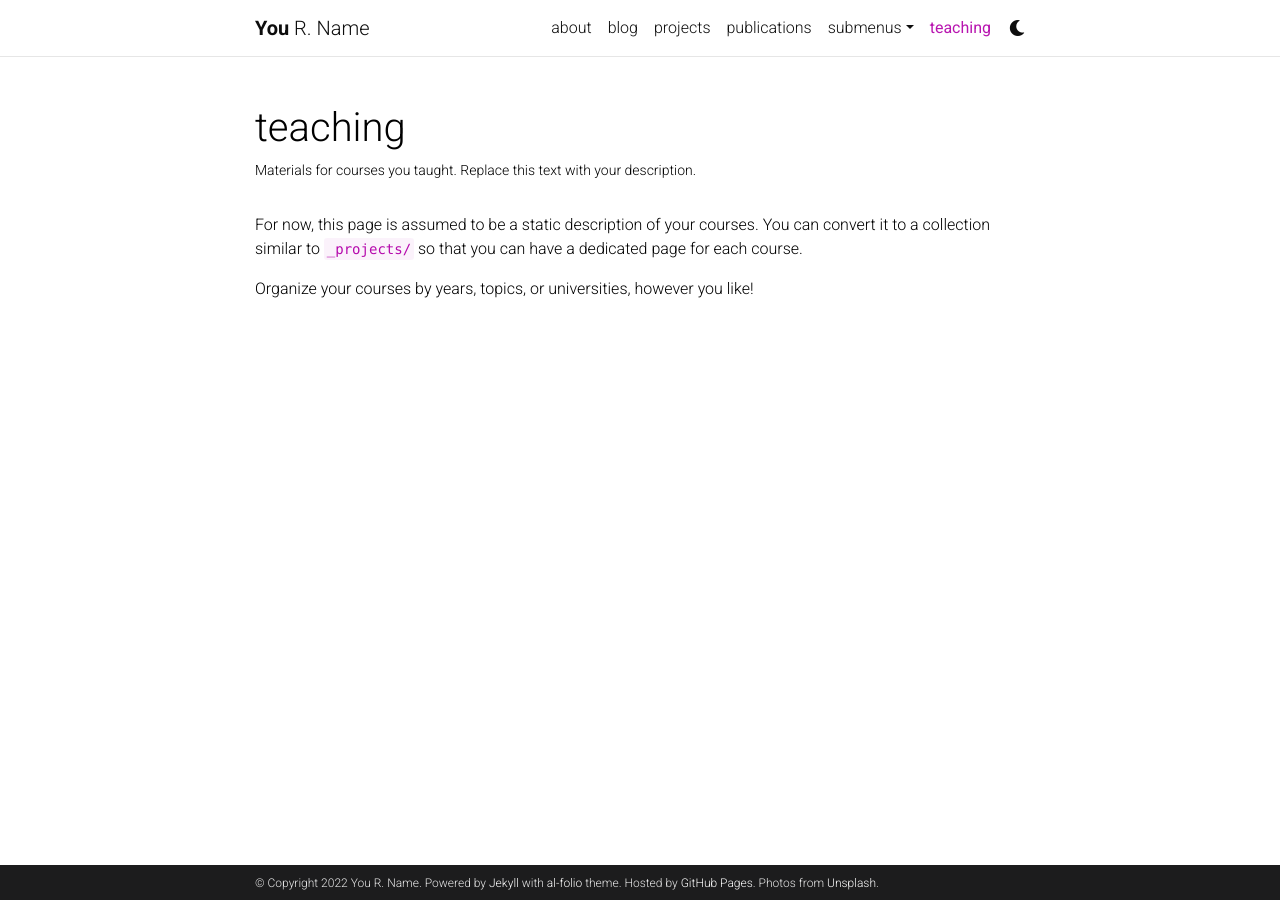
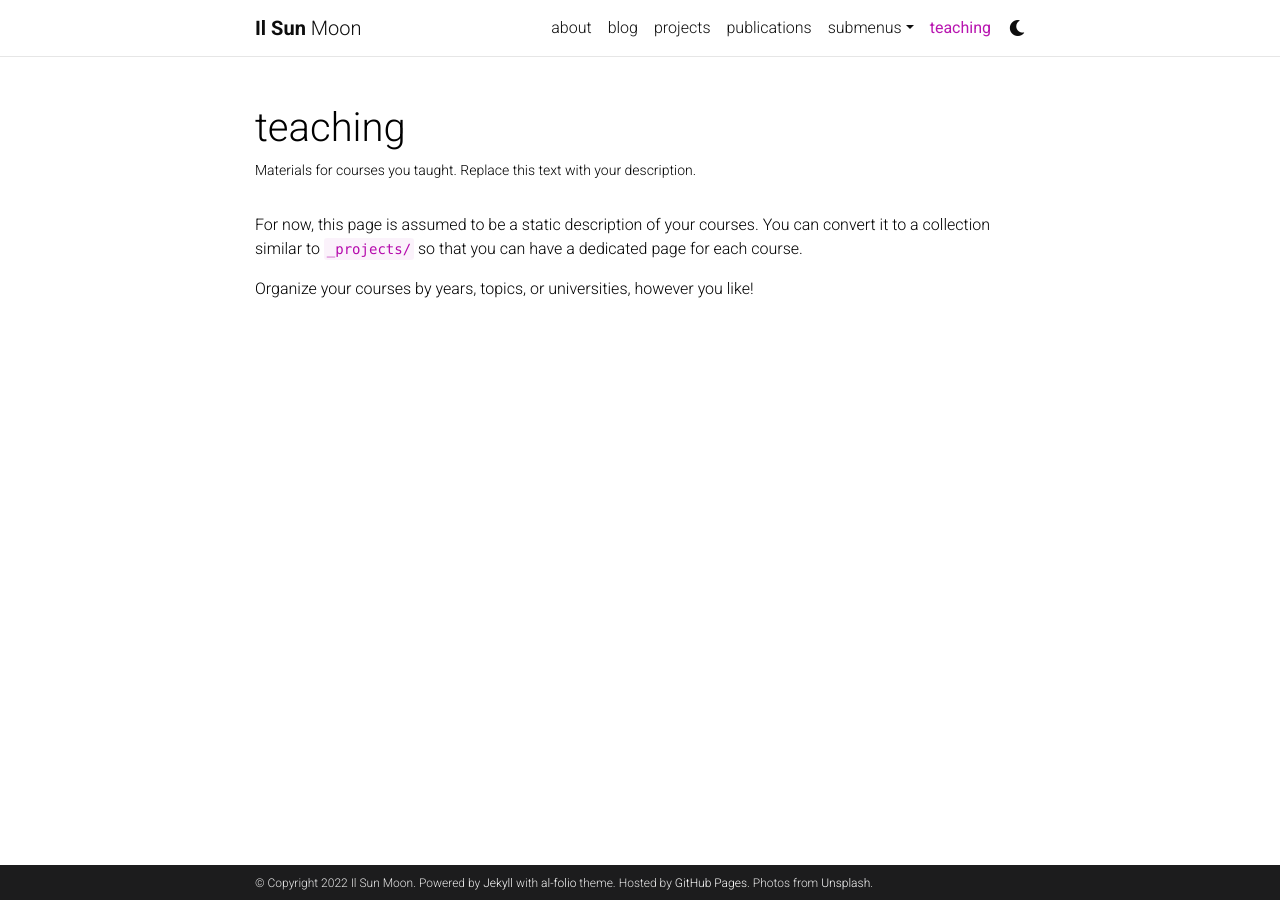
Before and after one commit to moonisspace/moonisspace.github.io, a Jekyll site: the page built from _pages/teaching.md, in a window 1280 px wide. Built offline with Jekyll 4.4.1, drawn with Linux system fonts in a browser that asks for light colours; comment, search, counter and statistics services are not loaded; a style sheet for code colours, icons or effects is not loaded.

Commit message:
configure

```diff
--- a/_config.yml
+++ b/_config.yml
@@ -3,10 +3,10 @@
 # -----------------------------------------------------------------------------
 
 title: blank # the website title (if blank, full name will be used instead)
-first_name: You
-middle_name: R.
-last_name: Name
-email: you@example.com
+first_name: Il Sun
+middle_name:
+last_name: Moon
+email: info@moonis.space
 description: > # the ">" symbol means to ignore newlines until "footer_text:"
   A simple, whitespace theme for academics. Based on [*folio](https://github.com/bogoli/-folio) design.
 footer_text: >
```
Also changed, not shown: 2 other files.
